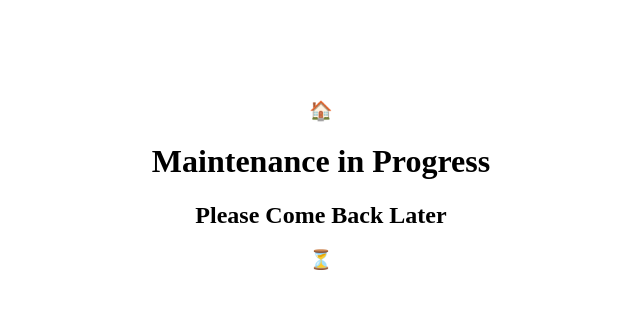
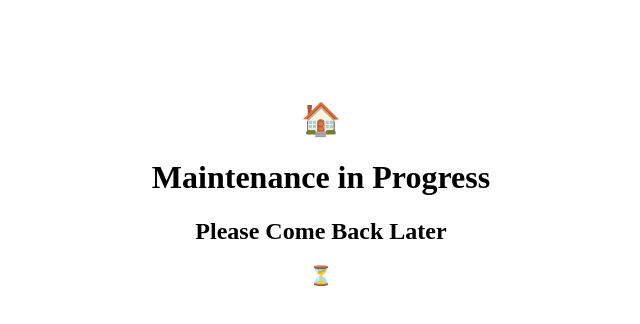
Before and after one commit to gunaerode/gunaerode.github.io, a plain HTML site: page index.html in a window 1280 px wide. Shown: the whole page, without its empty margins (319-959 px from the left). Drawn offline with Linux system fonts and the light colour scheme.

Commit message:
main: changed h3 to h1 in home emoji :snowflake:

```diff
--- a/index.html
+++ b/index.html
@@ -37,7 +37,7 @@
 </head>
 
 <body>
-    <h3>&#127968;</h3>
+    <h1>&#127968;</h1>
     <h1>Maintenance in Progress</h1>
     <h2>Please Come Back Later</h2>
     <h3>&#9203;</h3>
```
